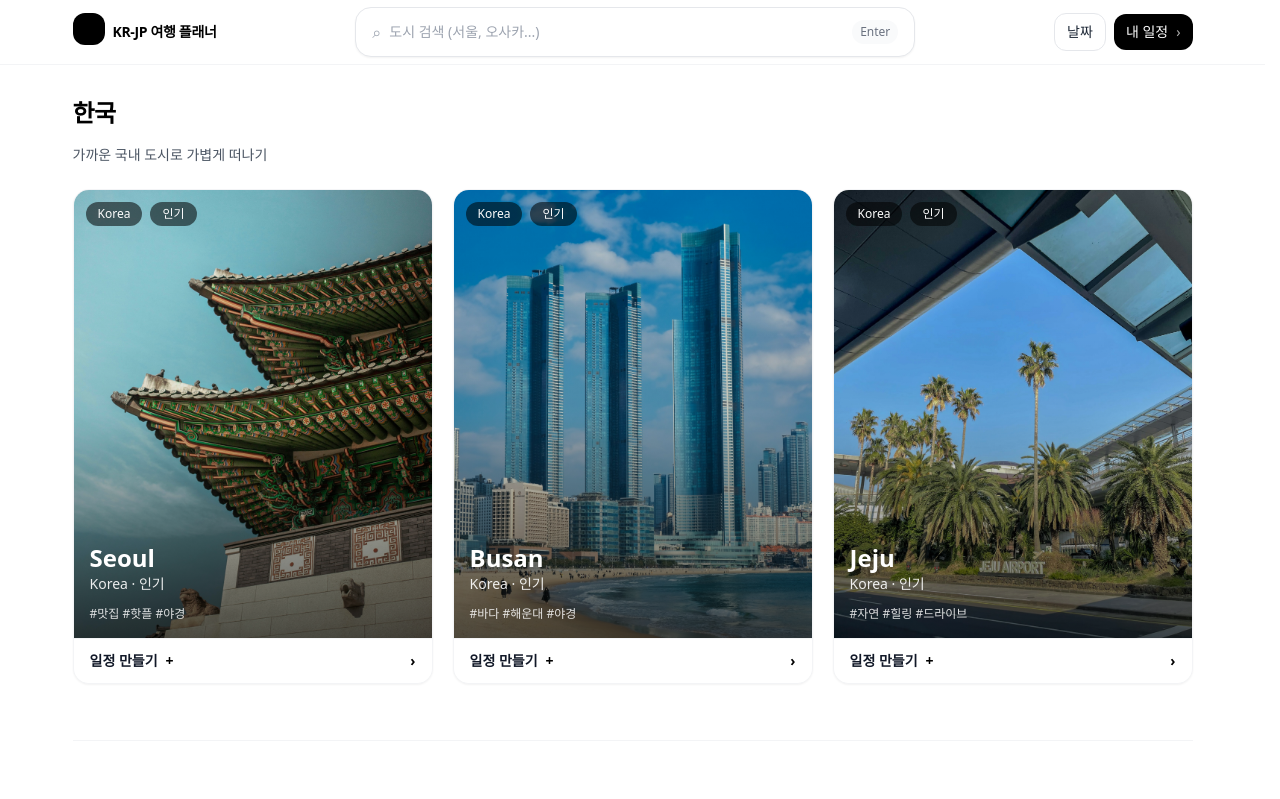
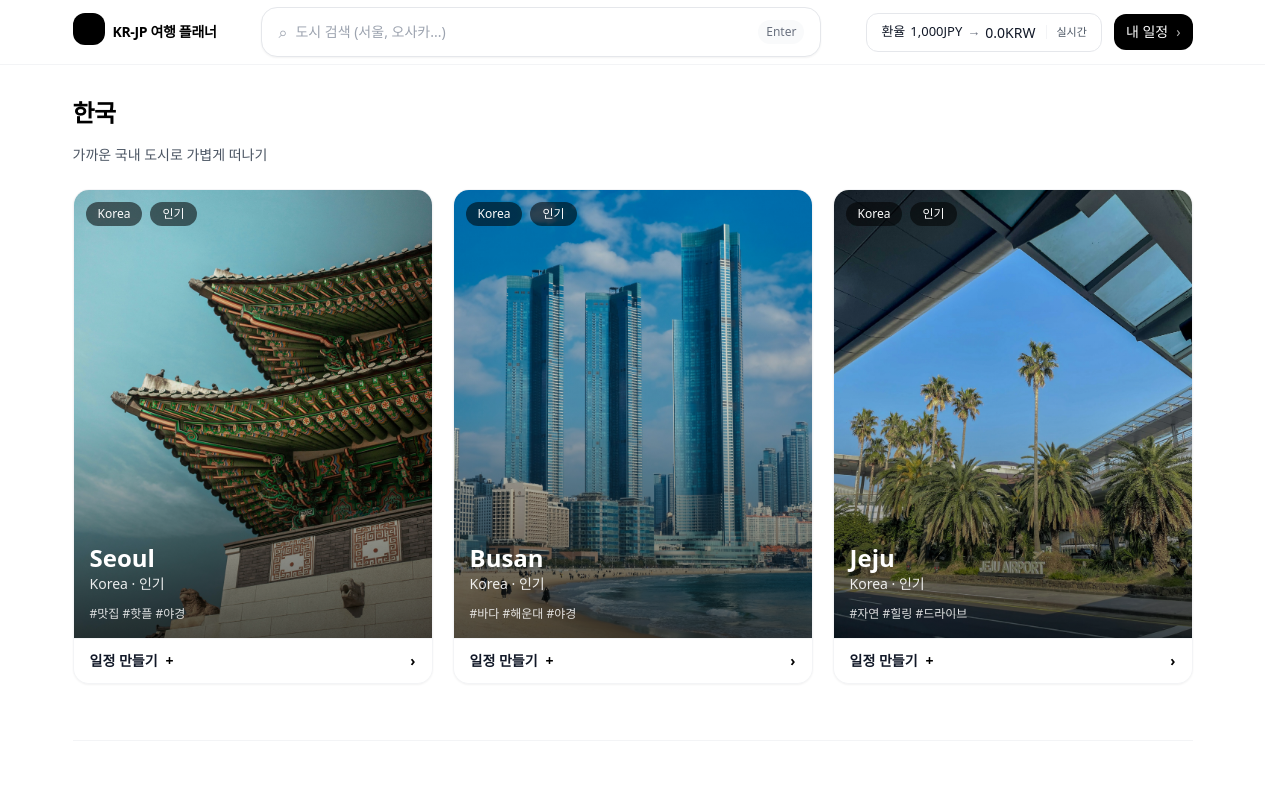
Before and after one commit to hwank1/travel-planner, a React (Vite) app: page / in a window 1280 px wide. Shown: the top 799 px of the page. Built offline with nearby package versions, Linux system fonts and the light colour scheme; no server answers.

Commit message:
feat:환율 디자인 및 fetch로 api 호출 기능 작업

```diff
--- /dev/null
+++ b/src/shared/ExchageRate.tsx
@@ -0,0 +1,28 @@
+import { useEffect, useState } from "react";
+
+export default function ExchangRate() {
+  const [jpyRate, setJpyRate] = useState(0);
+  useEffect(() => {
+    fetch("/api/exchange/latest?from=JPY&to=KRW")
+      .then((res) => res.json())
+      .then((data) => {
+        const jpyAmount = data.rates.KRW;
+        setJpyRate(jpyAmount * 100);
+      });
+  }, []);
+
+  return (
+    <div className="flex items-center gap-[10px] rounded-xl border border-gray-200 bg-white px-[14px] py-2">
+      <div className="flex items-center gap-[5px]">
+        <span className="text-[13px] text-gray-900">환율</span>
+        <span className="text-[13px] text-gray-900">1,000JPY</span>
+        <span className="text-[13px] text-gray-500">→</span>
+        <span className="text-[14px] font-medium text-gray-900">
+          {jpyRate.toFixed(1)}KRW
+        </span>
+      </div>
+      <div className="h-[14px] w-px bg-gray-100" />
+      <span className="text-[11px] text-gray-600">실시간</span>
+    </div>
+  );
+}
--- a/src/shared/Header.tsx
+++ b/src/shared/Header.tsx
@@ -1,6 +1,6 @@
 import { Link } from "react-router-dom";
 import SearchBar from "./SearchBar";
-
+import ExchangRate from "./ExchageRate";
 type HeaderBarProps = {
   rightPrimaryText?: string;
   rightSecondaryText?: string;
@@ -8,7 +8,6 @@ type HeaderBarProps = {
 
 export default function HeaderBar({
   rightPrimaryText = "내 일정",
-  rightSecondaryText = "날짜",
 }: HeaderBarProps) {
   return (
     <header className="sticky top-0 z-50 border-b border-gray-100 bg-white/80 backdrop-blur">
@@ -27,16 +26,9 @@ export default function HeaderBar({
         <div className="flex flex-1 justify-center">
           <SearchBar />
         </div>
-
+        <ExchangRate />
         {/* Actions */}
         <div className="flex items-center gap-2">
-          <button
-            type="button"
-            className="hidden rounded-xl border border-gray-200 bg-white px-3 py-2 text-sm text-gray-800 hover:bg-gray-50 sm:inline-flex"
-          >
-            {rightSecondaryText}
-          </button>
-
           <button
             type="button"
             className="inline-flex items-center gap-2 rounded-xl bg-black px-3 py-2 text-sm font-medium text-white hover:opacity-90"
```
